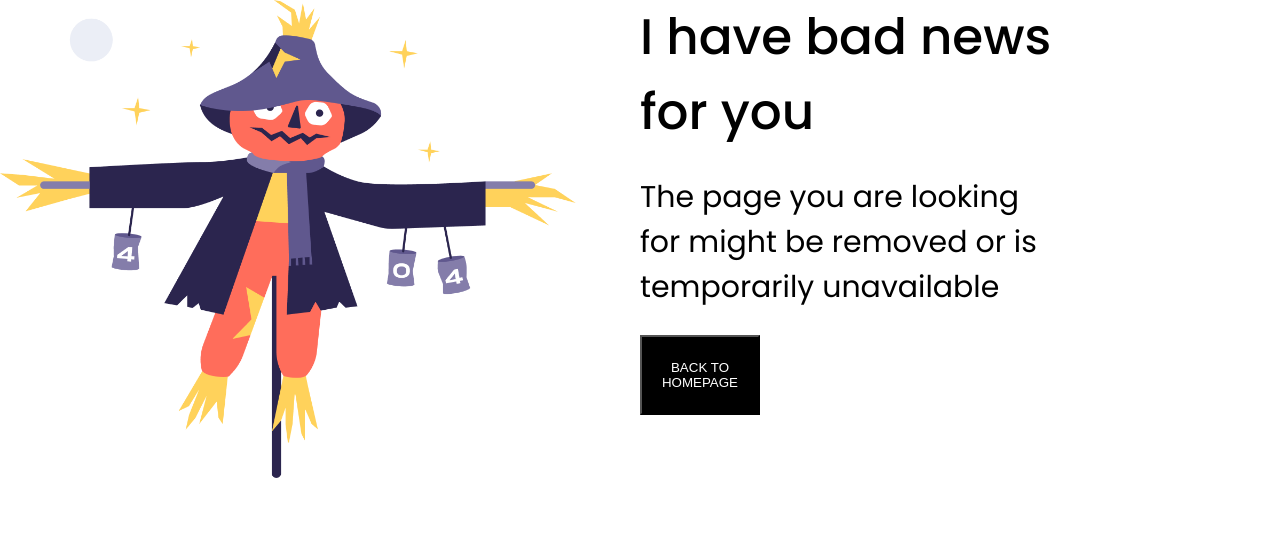
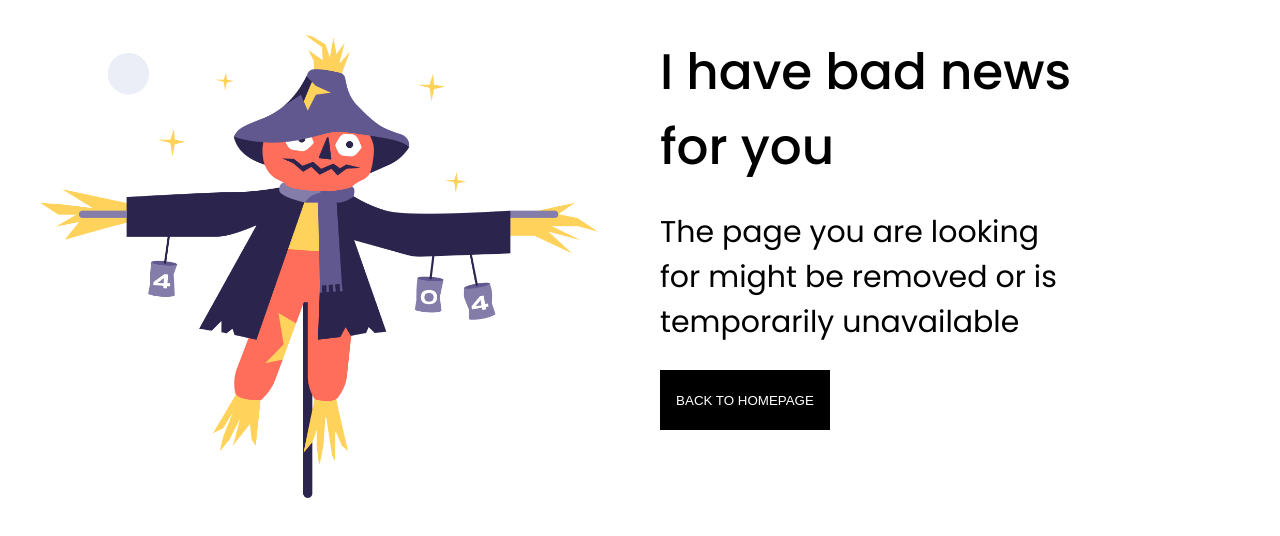
Before and after one commit to kdgoudy/404_not_found, a plain HTML site: page index.html in a window 1280 px wide. Drawn offline with Linux system fonts and the light colour scheme.

Commit message:
Update style.css

```diff
--- a/style.css
+++ b/style.css
@@ -4,6 +4,11 @@
     margin: 0;
     padding: 0;
     box-sizing: border-box;
+}
+
+.container {
+    margin-left: 40px;
+    margin-top: 35px;
 }
 
 body {
@@ -33,7 +38,8 @@ p {
 .btn {
     background-color: black;
     color: white;
-    width: 120px;
-    height: 80px;
+    width: 170px;
+    height: 60px;
+    border: none;
 
 }
```
